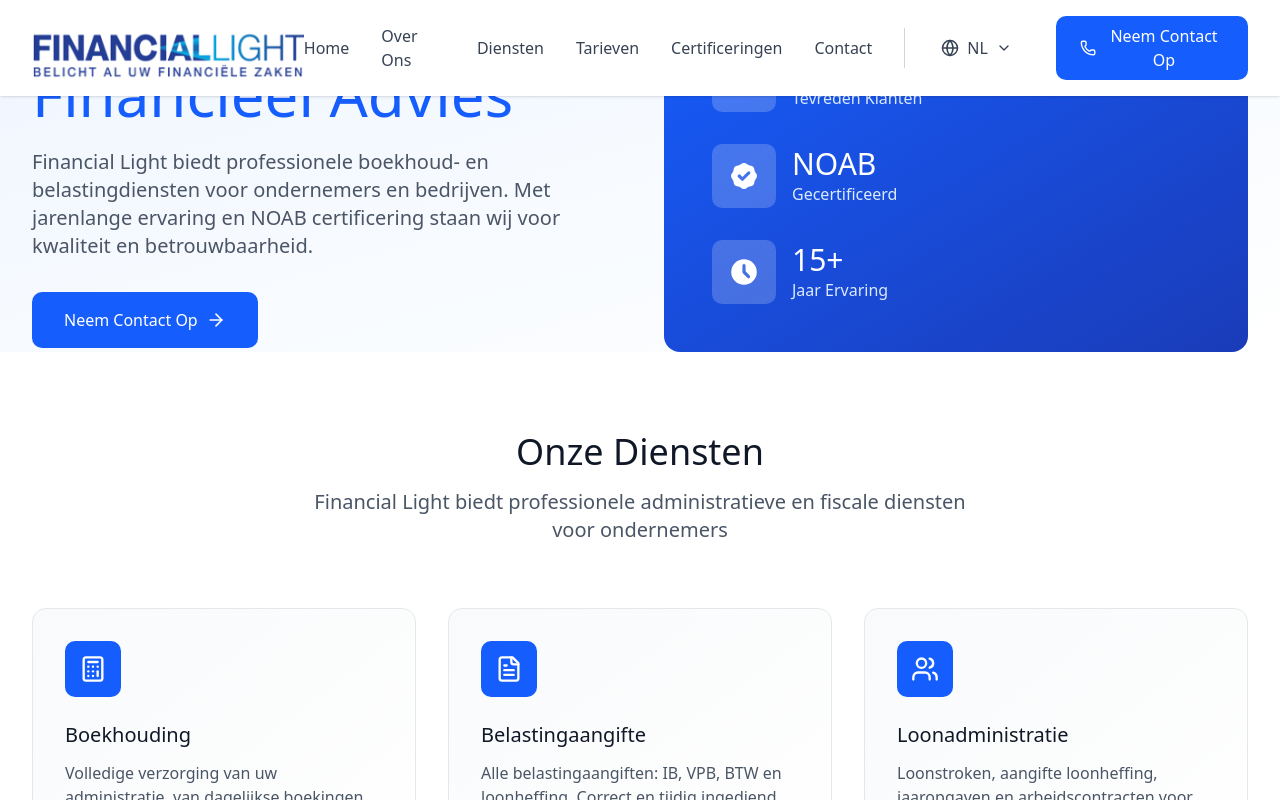
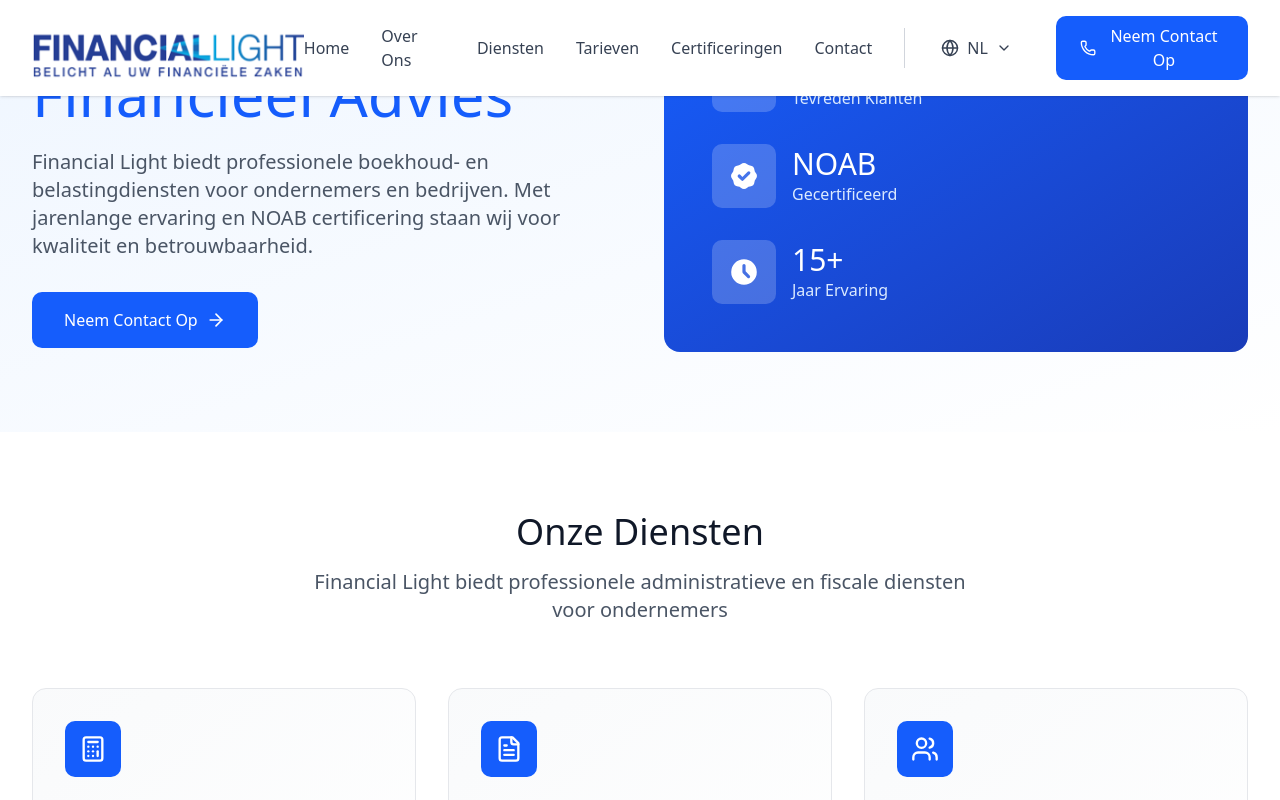
Before and after one commit to DefinedVision/Financial-light-1, a React (Vite) app: page / in a window 1280 px wide. Shown: the top 800 px of the page. Built offline with nearby package versions, Linux system fonts and the light colour scheme.

Commit message:
added spacing again

```diff
--- a/src/components/Hero.tsx
+++ b/src/components/Hero.tsx
@@ -42,7 +42,7 @@ export function Hero() {
   };
 
   return (
-    <section id="home" className="bg-gradient-to-br from-blue-50 to-white">
+    <section id="home" className="pt-20 md:pt-24 pb-20 bg-gradient-to-br from-blue-50 to-white">
       <div className="max-w-7xl mx-auto px-4 sm:px-6 lg:px-8">
         <div className="grid md:grid-cols-2 gap-12 items-center">
           <motion.div
```
